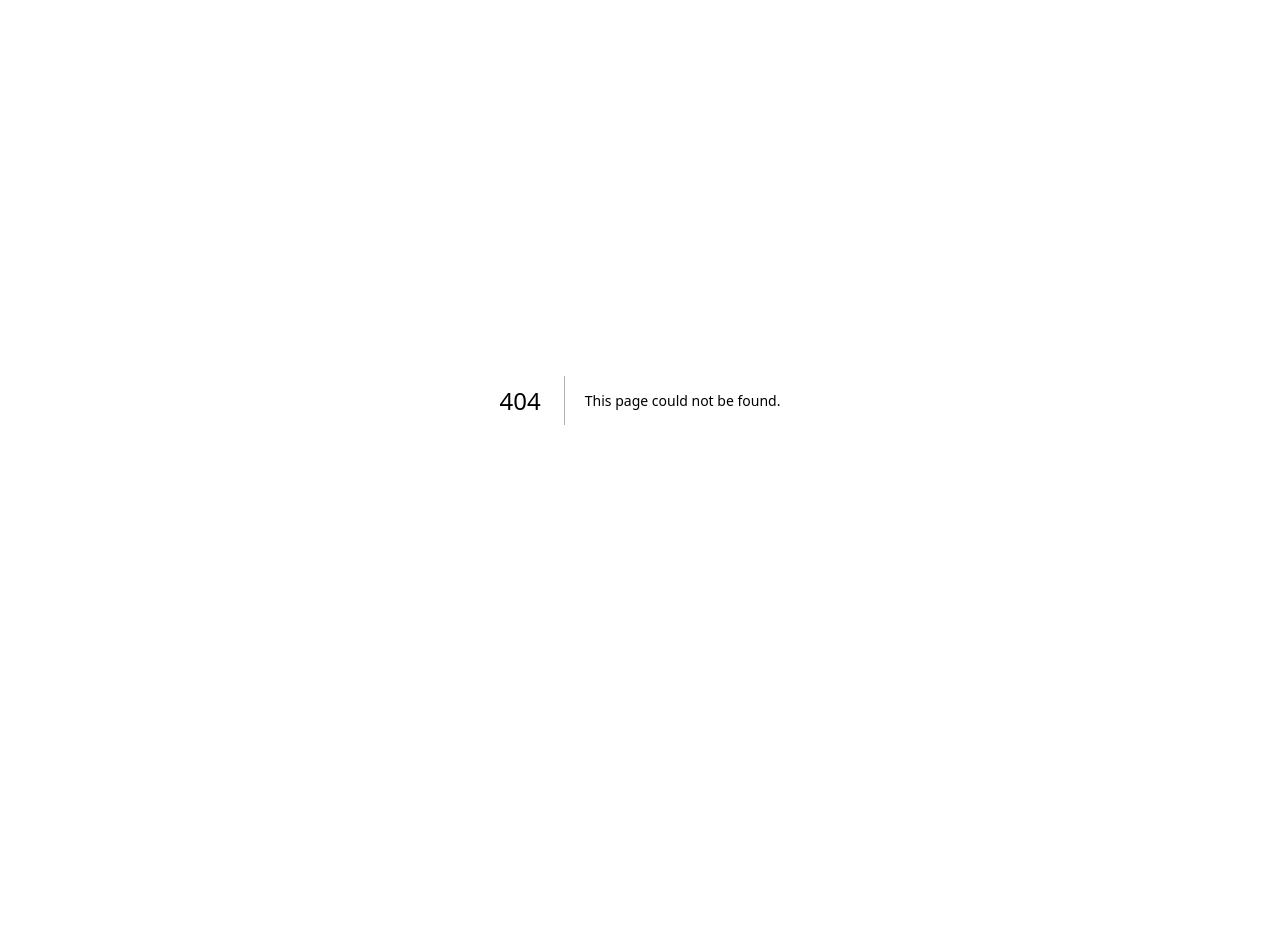
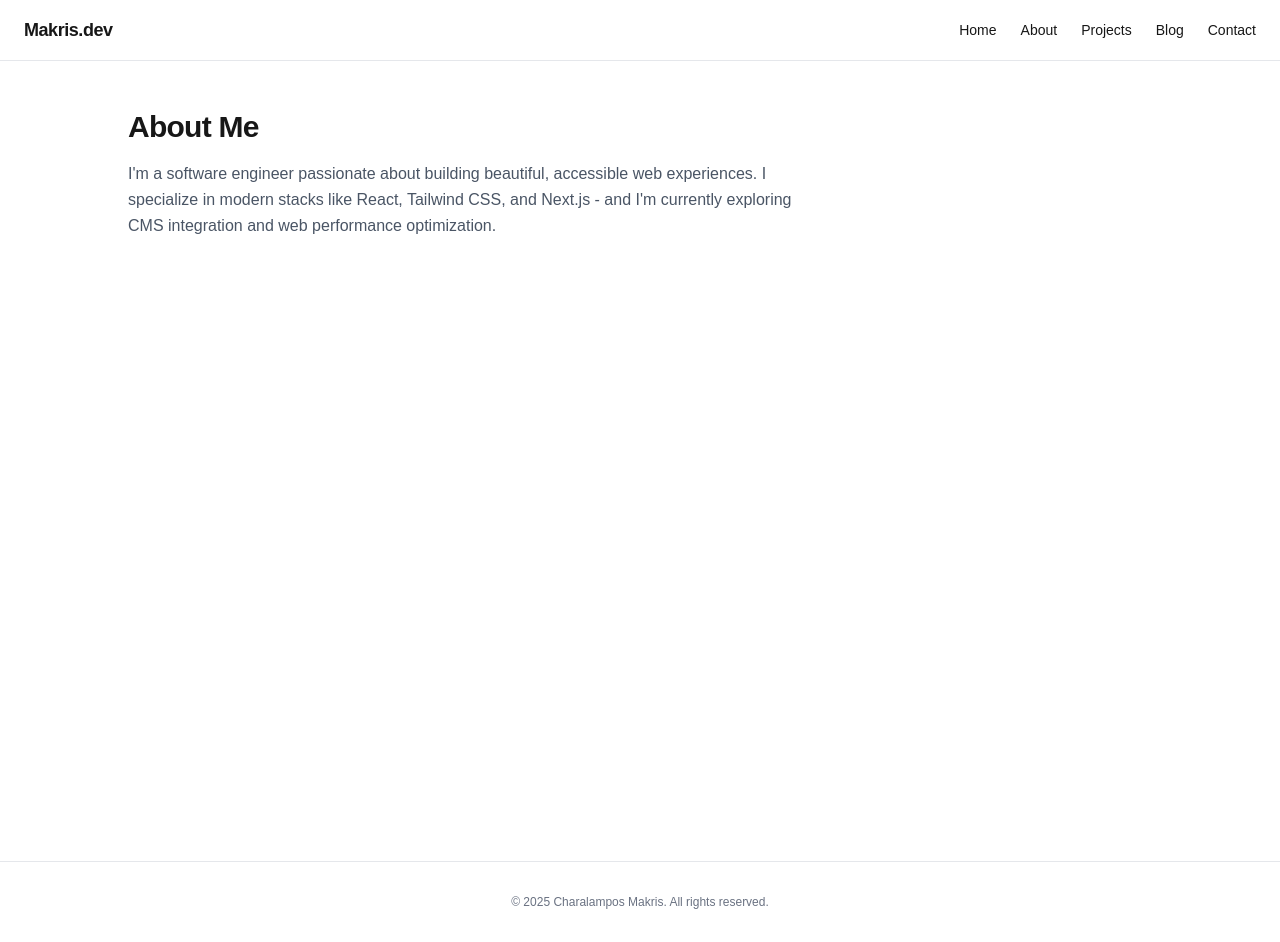
Before and after one commit to makrischaralampos/full-repository-cms-integration, a Next.js app: page /about in a window 1280 px wide. Before the commit this address had no page. Before the commit the page ends 800 px from the top, so only its background shows below. Built offline with nearby package versions, Linux system fonts and the light colour scheme.

Commit message:
Set up routing and basic layout

```diff
--- /dev/null
+++ b/src/app/about/page.tsx
@@ -0,0 +1,12 @@
+export default function AboutPage() {
+  return (
+    <section className="space-y-4">
+      <h1 className="text-3xl font-bold tracking-tight">About Me</h1>
+      <p className="text-gray-600 dark:text-gray-300 max-w-2xl leading-relaxed">
+        I'm a software engineer passionate about building beautiful, accessible web experiences. I
+        specialize in modern stacks like React, Tailwind CSS, and Next.js - and I'm currently
+        exploring CMS integration and web performance optimization.
+      </p>
+    </section>
+  )
+}
--- /dev/null
+++ b/src/app/blog/page.tsx
@@ -0,0 +1,10 @@
+export default function BlogPage() {
+  return (
+    <section className="space-y-4">
+      <h1 className="text-3xl font-bold tracking-tight">My Blog</h1>
+      <p className="text-gray-600 dark:text-gray-300 max-w-2xl leading-relaxed">
+        In this section I will upload my opinion about tech related subjects.
+      </p>
+    </section>
+  )
+}
--- /dev/null
+++ b/src/app/components/Footer.tsx
@@ -0,0 +1,7 @@
+export default function Footer() {
+  return (
+    <footer className="border-t border-gray-200 py-8 text-center text-xs text-gray-500 dark:border-gray-800 dark:text-gray-400">
+      © {new Date().getFullYear()} Charalampos Makris. All rights reserved.
+    </footer>
+  )
+}
--- /dev/null
+++ b/src/app/components/Header.tsx
@@ -0,0 +1,35 @@
+'use client'
+
+import Link from 'next/link'
+
+const navLinks = [
+  { href: '/', label: 'Home' },
+  { href: '/about', label: 'About' },
+  { href: '/projects', label: 'Projects' },
+  { href: '/blog', label: 'Blog' },
+  { href: '/contact', label: 'Contact' },
+]
+
+export default function Header() {
+  return (
+    <header className="sticky top-0 z-50 border-b border-gray-200 bg-white/70 backdrop-blur-md dark:border-gray-800 dark:bg-black/60">
+      <nav className="mx-auto flex max-w-7xl items-center justify-between px-6 py-4">
+        <Link href="/" className="text-lg font-semibold tracking-tight text-foreground">
+          Makris.dev
+        </Link>
+        <ul className="flex gap-6 text-sm font-medium">
+          {navLinks.map(link => (
+            <li key={link.href}>
+              <Link
+                href={link.href}
+                className="transition-colors duration-200 hover:text-blue-600 dark:hover:text-blue-400"
+              >
+                {link.label}
+              </Link>
+            </li>
+          ))}
+        </ul>
+      </nav>
+    </header>
+  )
+}
--- /dev/null
+++ b/src/app/contact/page.tsx
@@ -0,0 +1,10 @@
+export default function ContactPage() {
+  return (
+    <section className="space-y-4">
+      <h1 className="text-3xl font-bold tracking-tight">Contact Me</h1>
+      <p className="text-gray-600 dark:text-gray-300 max-w-2xl leading-relaxed">
+        Here, you can find out how you can contact me.
+      </p>
+    </section>
+  )
+}
--- a/src/app/layout.tsx
+++ b/src/app/layout.tsx
@@ -1,30 +1,24 @@
+import './globals.css'
 import type { Metadata } from 'next'
-import { Geist, Geist_Mono } from 'next/font/google'
-import './globals.css'
-
-const geistSans = Geist({
-  variable: '--font-geist-sans',
-  subsets: ['latin'],
-})
-
-const geistMono = Geist_Mono({
-  variable: '--font-geist-mono',
-  subsets: ['latin'],
-})
+import React from 'react'
+import Header from '@/app/components/Header'
+import Footer from '@/app/components/Footer'
 
 export const metadata: Metadata = {
-  title: 'Create Next App',
-  description: 'Generated by create next app',
+  title: 'Charalampos Makris | Portfolio',
+  description: 'Software engineer portfolio powered by Next.js + Sanity CMS',
 }
 
-export default function RootLayout({
-  children,
-}: Readonly<{
-  children: React.ReactNode
-}>) {
+export default function RootLayout({ children }: { readonly children: React.ReactNode }) {
   return (
-    <html lang="en">
-      <body className={`${geistSans.variable} ${geistMono.variable} antialiased`}>{children}</body>
+    <html lang="en" className="scroll-smooth">
+      <body className="font-sans">
+        <Header />
+        <main className="min-h-screen px-6 py-12 md:px-10 lg:px-20 bg-background text-foreground">
+          <div className="mx-auto max-w-5xl">{children}</div>
+        </main>
+        <Footer />
+      </body>
     </html>
   )
 }
--- /dev/null
+++ b/src/app/projects/page.tsx
@@ -0,0 +1,11 @@
+export default function ProjectsPage() {
+  return (
+    <section className="space-y-4">
+      <h1 className="text-3xl font-bold tracking-tight">My Projects</h1>
+      <p className="text-gray-600 dark:text-gray-300 max-w-2xl leading-relaxed">
+        I have completed a lot of projects as part of my Undergraduate and Master of Engineering
+        studies and I continue working in big projects at my corporate job.
+      </p>
+    </section>
+  )
+}
```
